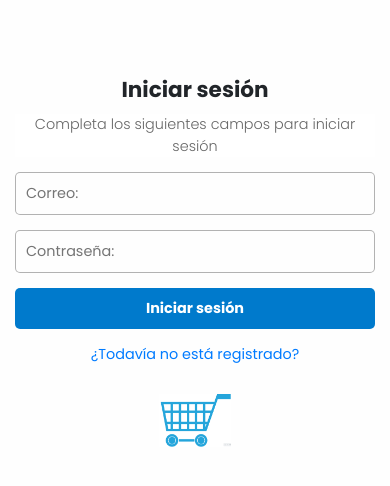
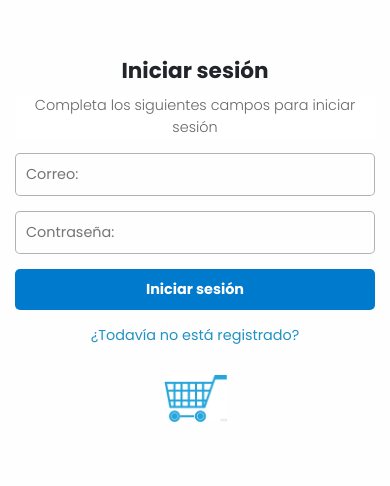
Before and after one commit to basic01/LaPapeSite, a plain HTML site: page login.html in a window 390 px wide. Shown: the part 160-646 px from the top of the page. Drawn offline with Linux system fonts and the light colour scheme.

Commit message:
commit CSS

```diff
--- a/css/estilos.css
+++ b/css/estilos.css
@@ -8,6 +8,7 @@
 
 a, button{
     cursor: pointer;
+    outline: none;
 }
 
 .boton{
--- a/css/login.css
+++ b/css/login.css
@@ -1,3 +1,10 @@
+*{
+    outline: none;
+}
+a, button{
+    cursor: pointer;
+    outline: none;
+}
 
 .fondo{
     position: fixed;
@@ -52,7 +59,8 @@
     text-align: center;
     width: 100%;
     display: block;
-    color: #007BFF;
+    /* color: #007BFF; */
+    color: #2092C3;
 }
 
 
@@ -73,11 +81,15 @@
 }
 
 #cart-img{
-
-    width: 5em;
+    width:4.5em;
 }
 
 @media (max-width:500px){
+
+    .div-form{
+        margin-top: -3em;
+    }
+
     .fondo{
         display: none;
     }
@@ -86,3 +98,7 @@
         display: flex;
     }
 }
+
+a{
+    color: red;
+}
```
